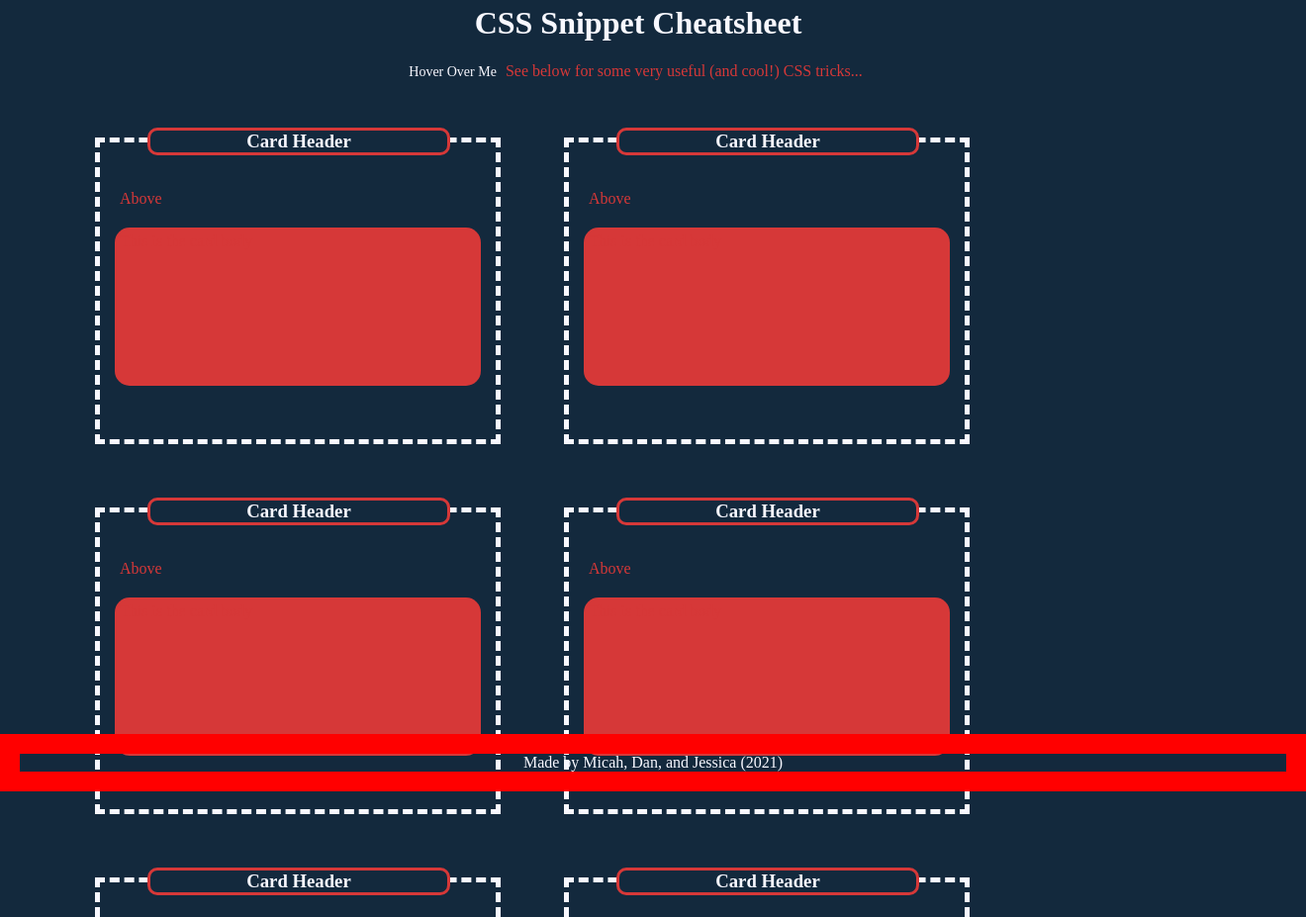
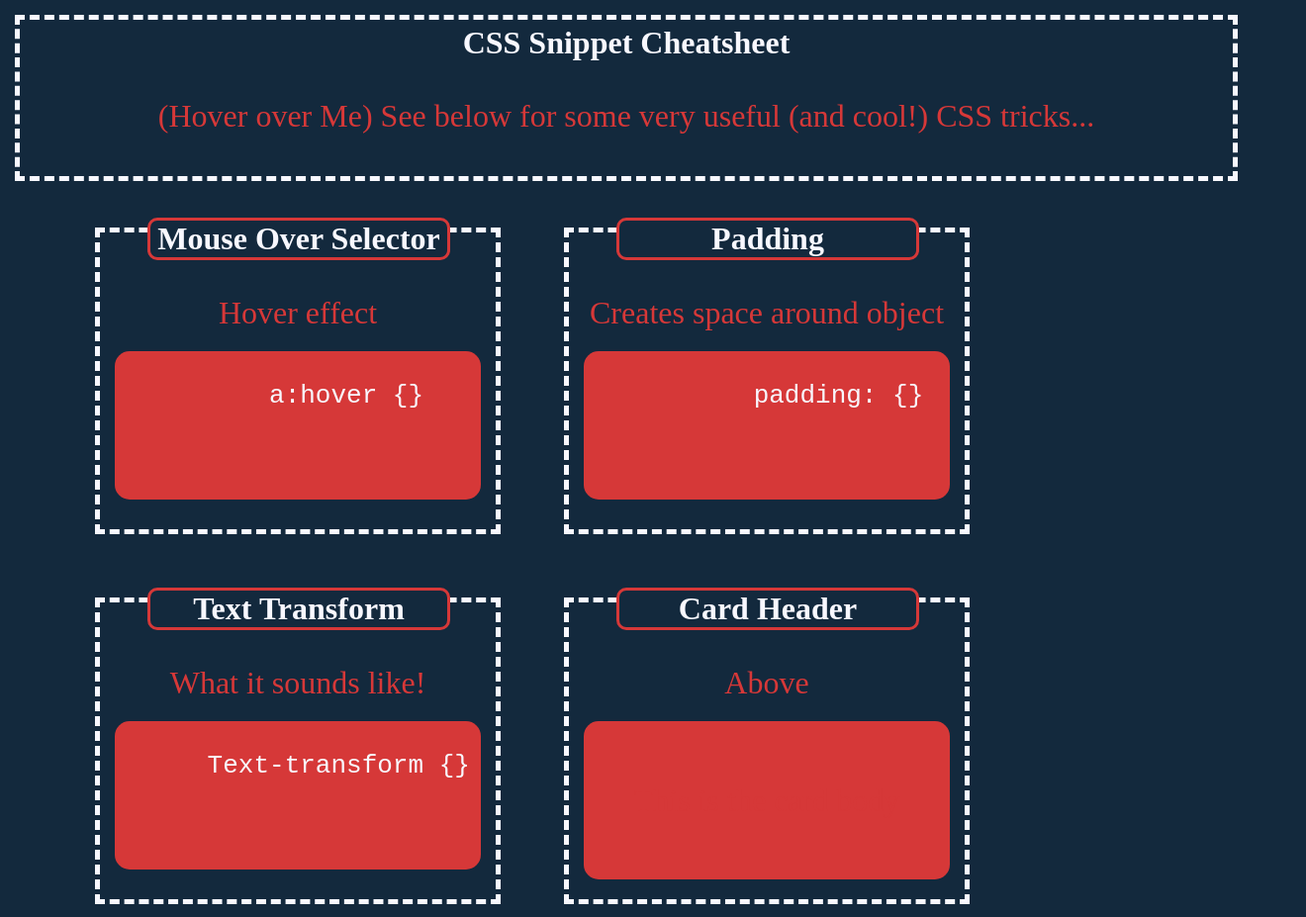
Before and after one commit to Whit1JL/cssstuproject, a plain HTML site: page project/index.html in a window 1280 px wide. Shown: the top 927 px of the page at 99% size, 1320 px wide, since content can reach past the window. Drawn offline with Linux system fonts and the light colour scheme.

Commit message:
Added style to css and content to html

```diff
--- a/project/assets/index.css
+++ b/project/assets/index.css
@@ -2,6 +2,9 @@
     --primarycolor:#13293d;
     --secondarycolor: #D63838;
     --offwhite: #f8f8ff;
+    --hover: green;
+    --hover2: lightblue;
+
 
 
 }
@@ -22,7 +25,7 @@ user-select: all;
   }) */
 
 .fun {
-    font-size: 14px;
+    font-size: 2em;
     transition: font-size 4s 1s;
 }
 
@@ -43,6 +46,7 @@ body{
     flex-wrap: wrap;
 }
 
+/* added transition effect */
 .card{
     position: relative;
     height: 300px;
@@ -53,10 +57,11 @@ body{
     left: 5%;
     margin: 2.5%;
     flex-grow: 400px;
+    transition: all 0.5s ease-in-out;
 
 
 }
-
+/* added transition effect */
 .card .crd-hdr{
     border: solid 3px;
     border-color: var(--secondarycolor);
@@ -69,48 +74,78 @@ body{
     color: var(--offwhite);
     background-color: var(--primarycolor);
     width: 75%;
+    font-size: 2em;
+    transition: all 0.5s ease-in-out;
+}
+/* added hover effect on cards */
+.card:hover,
+.card:hover .crd-hdr{
+    box-shadow: inset 0px 0px 20px var(--hover), 0 0 20px var(--hover2)
 }
 
 .card .crd-mid{
     position:relative;
     display: flex;
     margin: 15px;
+
 }
 
 .card .crd-bdy{
     position: relative;
     background-color: var(--secondarycolor);
     display: flex;
+
+    flex-direction: column;
     margin: 15px;
     border-radius: 15px;
     height: 50%;
 
+
+}
+code {
+    font-size: 2em;
+}
+/* created pre  */
+.crd-bdy pre{
+
+    padding: 5px;
+    color: var(--offwhite);
+    border-radius: 10px;
+    background-image: linear-gradient(
+        var(--primarycolor),
+        var(--secondarycolor)
+    );
+
+
 }
 
-
+/* added style to header */
 header {
-    width: 100%;
+    width: 95%;
     text-align: center;
     padding: 5px;
     background-color: var(--primarycolor);
+    border: dashed 5px  var(--offwhite);
+    margin: 15px;
+    padding: 5px;
 
 }
 
-p {
-    display: inline-block;
+/* added formatting here */
+p, p:hover {
+    justify-content: center;
     text-align: center;
     color: var(--secondarycolor);
     padding: 5px;
+    font-size: 2em;
 }
 
 footer {
-    position: absolute;
-    bottom:0;
-    width:100%;
-    display: block;
+    margin: 15px;
     text-align: center;
-    text-color: white;
-    border: 20px solid red;
+    padding: 5px;
+    border: 20px solid var(--secondarycolor);
+    color: var(--offwhite) ;
     background-color: var(---secondarycolor);
 
 
--- a/project/index.html
+++ b/project/index.html
@@ -12,25 +12,37 @@
 <body>
     <header>
         <h1> CSS Snippet Cheatsheet </h1>
-        <a class="fun">Hover Over Me</a>
 
-        <p>See below for some very useful (and cool!) CSS tricks... </p>
+
+        <p class="fun">(Hover over Me) See below for some very useful (and cool!) CSS tricks... </p>
     </header>
     <div class="card-cnt">
         <div class="card">
-       <h3 class="crd-hdr">Card Header</h3>
-       <p class="crd-mid">Above</p>
-       <p class="crd-bdy">This is the card body</p>
+       <h3 class="crd-hdr">Mouse Over Selector</h3>
+       <p class="crd-mid">Hover effect</p>
+       <pre class="crd-bdy"><code>
+          a:hover {}
+
+
+       </code></pre>
     </div>
     <div class="card">
-        <h3 class="crd-hdr">Card Header</h3>
-        <p class="crd-mid">Above</p>
-        <p class="crd-bdy">This is the card body</p>
+        <h3 class="crd-hdr">Padding</h3>
+        <p class="crd-mid">Creates space around object</p>
+        <pre class="crd-bdy"><code>
+           padding: {}
+
+        </code></pre>
      </div>
      <div class="card">
-        <h3 class="crd-hdr">Card Header</h3>
-        <p class="crd-mid">Above</p>
-        <p class="crd-bdy">This is the card body</p>
+        <h3 class="crd-hdr">Text Transform</h3>
+        <p class="crd-mid">What it sounds like!</p>
+        <pre class="crd-bdy"><code>
+      Text-transform {}
+
+   </code>
+
+        </pre>
      </div>
      <div class="card">
         <h3 class="crd-hdr">Card Header</h3>
@@ -53,5 +65,6 @@
 
 </body>
 
-<footer> Made by Micah, Dan, and Jessica (2021) </footer>
+<footer>
+   <h3>Made by Micah, Dan, and Jessica (2021)</h3> </footer>
 </html>
```
